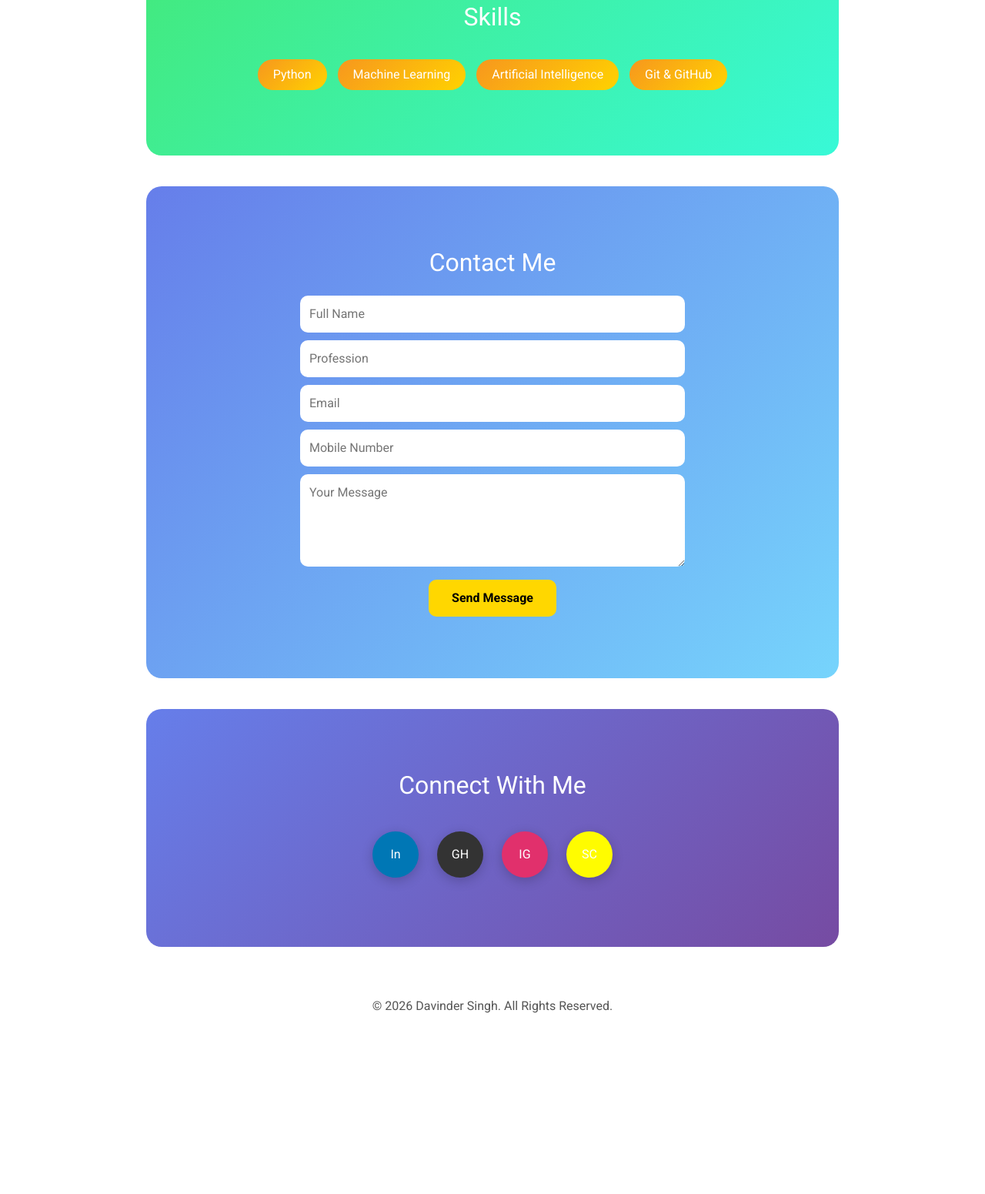
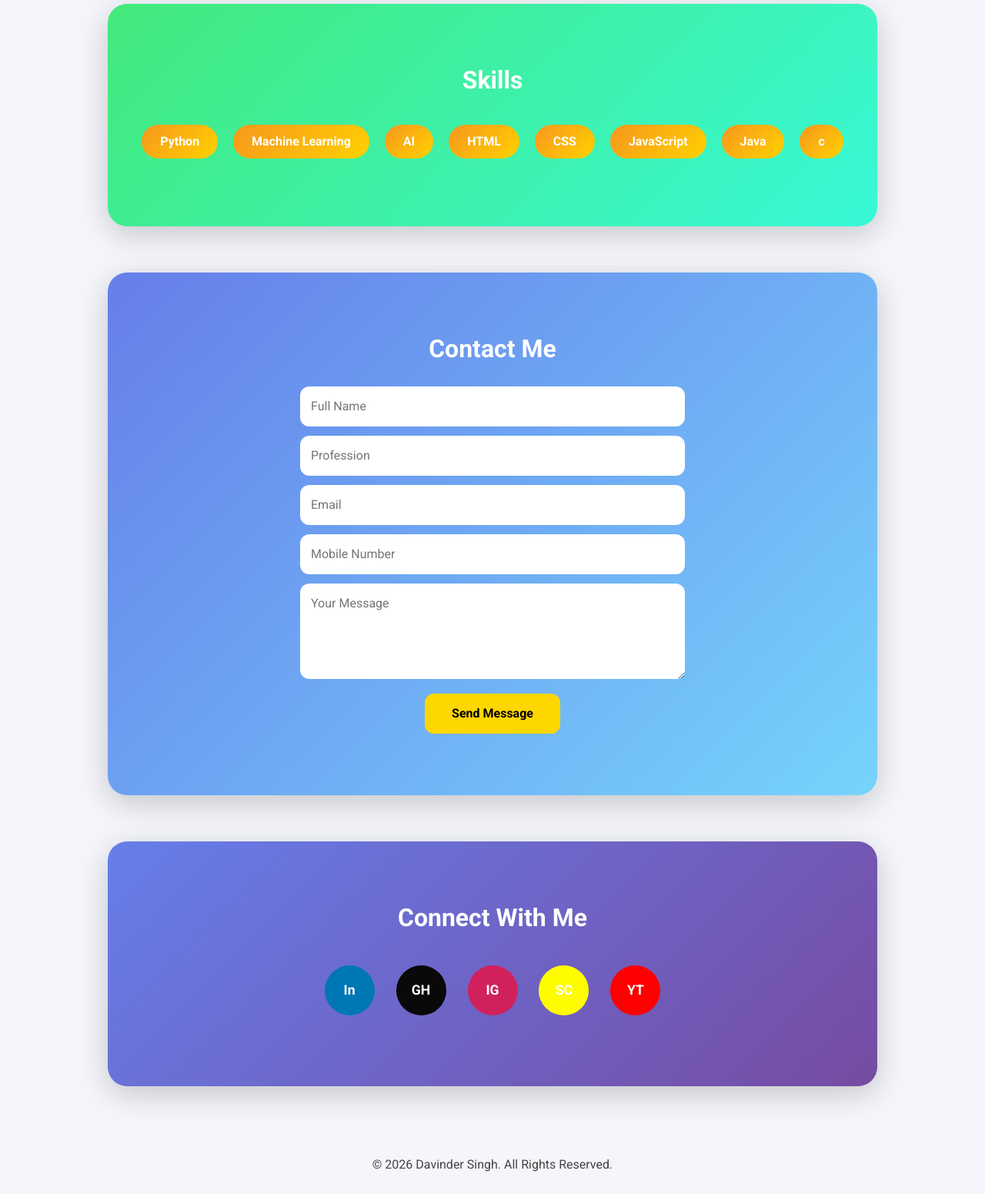
Before and after one commit to thedavinder01/Davinder-portfolio, a plain HTML site: page index.html in a window 1280 px wide. Shown: the part 1249-2800 px from the top of the page at 77% size. Before the commit the page ends 2593 px from the top, so only its background shows below. Drawn offline with nearby package versions, Linux system fonts and the light colour scheme.

Commit message:
Revise index.html for new portfolio theme
Updated portfolio details and improved styling.

```diff
--- a/index.html
+++ b/index.html
@@ -3,16 +3,16 @@
 <head>
 <meta charset="UTF-8">
 <meta name="viewport" content="width=device-width, initial-scale=1.0">
-<title>Davinder Singh | Modern Portfolio</title>
+<title>Davinder Singh | Defence Researcher & Future Defence Technologies Innovator</title>
 
 <link href="https://cdn.jsdelivr.net/npm/bootstrap@5.3.1/dist/css/bootstrap.min.css" rel="stylesheet">
 <link href="https://fonts.googleapis.com/css2?family=Roboto:wght@400;700&display=swap" rel="stylesheet">
 
 <style>
-body, html { margin:0; padding:0; font-family:'Roboto', sans-serif; scroll-behavior: smooth; }
+body, html { margin:0; padding:0; font-family:'Roboto', sans-serif; scroll-behavior: smooth; background:#f4f6fb; }
 
 /* Navbar */
-.navbar { background: rgba(0,0,0,0.85); }
+.navbar { background: rgba(0,0,0,0.85); backdrop-filter: blur(8px); }
 .navbar .nav-link { color: #fff !important; font-weight:500; transition: 0.3s; }
 .navbar .nav-link:hover { color: #ffd700 !important; }
 
@@ -26,23 +26,32 @@ header {
   text-align:center;
   background: linear-gradient(135deg,#4a90e2,#50e3c2);
   color:#fff;
+  padding:20px;
 }
-header h1 { font-size:3.5rem; font-weight:700; margin-bottom:15px; }
-header p { font-size:1.3rem; max-width:700px; margin:0 auto; line-height:1.6; }
+header h1 { font-size:3.2rem; font-weight:700; margin-bottom:15px; }
+header p { font-size:1.2rem; max-width:800px; margin:0 auto; }
 
 /* Profile Image */
 .profile-img{
   width:180px;
   height:180px;
   border-radius:50%;
-  border:5px solid white;
+  border:6px solid white;
   margin-bottom:20px;
   object-fit:cover;
+  box-shadow:0 10px 30px rgba(0,0,0,0.3);
 }
 
 /* Sections */
-section { padding:80px 20px; max-width:900px; margin:40px auto; border-radius:20px; color:#fff; }
-section h2 { text-align:center; margin-bottom:30px; }
+section {
+  padding:80px 30px;
+  max-width:1000px;
+  margin:60px auto;
+  border-radius:25px;
+  color:#fff;
+  box-shadow:0 10px 40px rgba(0,0,0,0.2);
+}
+section h2 { text-align:center; margin-bottom:30px; font-weight:700; }
 
 /* About */
 #about { background: linear-gradient(135deg,#ff758c,#ff7eb3); }
@@ -52,44 +61,53 @@ section h2 { text-align:center; margin-bottom:30px; }
 .skills .badge {
   background: linear-gradient(135deg,#f7971e,#ffd200);
   color:#fff;
-  font-weight:500;
-  margin:5px;
-  padding:12px 20px;
+  margin:8px;
+  padding:14px 24px;
   font-size:1rem;
-  border-radius:25px;
+  border-radius:30px;
 }
 
 /* Contact */
 #contact { background: linear-gradient(135deg,#667eea,#76d4fc); }
 #contact input, #contact textarea {
   width:100%;
-  padding:12px;
-  border-radius:10px;
+  padding:14px;
+  border-radius:12px;
   border:none;
-  margin-bottom:10px;
+  margin-bottom:12px;
 }
 #contact button {
   background:#FFD700;
-  color:black;
   font-weight:bold;
-  padding:12px 30px;
+  padding:14px 35px;
   border:none;
-  border-radius:10px;
+  border-radius:12px;
 }
 
 /* Connect */
-#connect { background: linear-gradient(135deg,#667eea,#764ba2); text-align:center; color:#fff; }
+#connect { background: linear-gradient(135deg,#667eea,#764ba2); text-align:center; }
 .social-buttons a {
-  display:inline-block; margin:10px; width:60px; height:60px; line-height:60px; text-align:center;
-  text-decoration:none; color:#fff; font-weight:500; border-radius:50%; font-size:1rem;
-  transition: all 0.3s ease; box-shadow:0 4px 15px rgba(0,0,0,0.2);
+  display:inline-block;
+  margin:12px;
+  width:65px;
+  height:65px;
+  line-height:65px;
+  text-align:center;
+  text-decoration:none;
+  color:#fff;
+  font-weight:700;
+  border-radius:50%;
+  font-size:1.1rem;
 }
-.social-buttons a:hover { transform: scale(1.2); box-shadow:0 6px 25px rgba(0,0,0,0.35); }
-.linkedin { background-color:#0077b5; } .github { background-color:#333; } .instagram { background:#e1306c;} .snapchat { background-color:#fffc00; color:#000; }
+.linkedin { background:#0077b5; }
+.github { background:#090909; }
+.instagram { background:#d1215c;}
+.snapchat { background:#fffc00; color:#000; }
+.youtube { background:#ff0000; }
 
 
 /* Footer */
-footer { text-align:center; padding:25px 10px; margin-top:30px; font-weight:500; color:#555; }
+footer { text-align:center; padding:30px; font-weight:500; color:#444; }
 </style>
 </head>
 <body>
@@ -97,8 +115,13 @@ footer { text-align:center; padding:25px 10px; margin-top:30px; font-weight:500;
 <!-- Navbar -->
 <nav class="navbar navbar-expand-lg navbar-dark fixed-top">
   <div class="container">
-    <a class="navbar-brand text-white" href="#">Davinder Singh</a>
-    <div class="collapse navbar-collapse">
+    <a class="navbar-brand fw-bold" href="#">Davinder Singh</a>
+
+    <button class="navbar-toggler" type="button" data-bs-toggle="collapse" data-bs-target="#menu">
+      <span class="navbar-toggler-icon"></span>
+    </button>
+
+    <div class="collapse navbar-collapse" id="menu">
       <ul class="navbar-nav ms-auto">
         <li class="nav-item"><a class="nav-link" href="#home">Home</a></li>
         <li class="nav-item"><a class="nav-link" href="#about">About</a></li>
@@ -112,15 +135,17 @@ footer { text-align:center; padding:25px 10px; margin-top:30px; font-weight:500;
 
 <!-- Home -->
 <header id="home">
+  <img src="profile.jpg" class="profile-img" alt="Davinder Singh">
   <h1>Davinder Singh</h1>
-  <p>CSE Student at Thapar Institute of Engineering & Technology | Python & AI Learner | Aspiring Software Engineer</p>
+  <p>CSE Student | Defence Researcher & Future Defence Technologies Innovator | Aspiring Engineer</p>
 </header>
 
 <!-- About -->
 <section id="about">
   <h2>About Me</h2>
-  <p class="text-center">
-    I am a Computer Science Engineering (CSE) student at Thapar Institute of Engineering & Technology, passionate about programming, AI, and software development.
+  <p class="text-center fs-5">
+    I am a Computer Science Engineering (CSE) student at Thapar Institute of Engineering & Technology,
+    passionate about programming, AI and building real-world projects. i have a keen intrest in Defecne Rearesch and Future Defece Technologies.
   </p>
 </section>
 
@@ -130,36 +155,54 @@ footer { text-align:center; padding:25px 10px; margin-top:30px; font-weight:500;
   <div class="text-center skills">
     <span class="badge">Python</span>
     <span class="badge">Machine Learning</span>
-    <span class="badge">Artificial Intelligence</span>
-    <span class="badge">Git & GitHub</span>
+    <span class="badge">AI</span>
+    <span class="badge">HTML</span>
+    <span class="badge">CSS</span>
+    <span class="badge">JavaScript</span>
+    <span class="badge">Java</span>
+    <span class="badge">c</span>
+
   </div>
 </section>
 
 <!-- Contact -->
 <section id="contact">
-  <h2 class="text-center mb-4">Contact Me</h2>
-  <form action="https://formspree.io/f/mlggrkzo" method="POST" class="mx-auto" style="max-width:500px;">
+  <h2>Contact Me</h2>
+
+  <form action="https://formspree.io/f/mlggrkzo" method="POST" style="max-width:500px;margin:auto;">
+
     <input type="text" name="name" placeholder="Full Name" required>
+
     <input type="text" name="profession" placeholder="Profession" required>
+
     <input type="email" name="email" placeholder="Email" required>
+
     <input type="tel" name="mobile" placeholder="Mobile Number" required>
+
     <textarea name="message" rows="4" placeholder="Your Message"></textarea>
-    <div class="text-center"><button type="submit">Send Message</button></div>
+
+    <div class="text-center">
+      <button type="submit">Send Message</button>
+    </div>
+
   </form>
 </section>
 
 <!-- Connect -->
-  <section id="connect">
+<section id="connect">
   <h2>Connect With Me</h2>
   <div class="social-buttons">
     <a class="linkedin" href="https://www.linkedin.com/in/davinder-singh-78123838b" target="_blank">In</a>
     <a class="github" href="https://github.com/thedavinder01" target="_blank">GH</a>
     <a class="instagram" href="https://www.instagram.com/thedavinder_singh01/" target="_blank">IG</a>
     <a class="snapchat" href="https://www.snapchat.com/add/davinder_s4588" target="_blank">SC</a>
+    <a class="youtube" href="https://www.youtube.com/channel/UCNhJLdzc90gNpxWyq-Vu5Ww" target="_blank">YT</a>
   </div>
 </section>
 
-<footer>&copy; 2026 Davinder Singh. All Rights Reserved.</footer>
 
+<footer>© 2026 Davinder Singh. All Rights Reserved.</footer>
+
+<script src="https://cdn.jsdelivr.net/npm/bootstrap@5.3.1/dist/js/bootstrap.bundle.min.js"></script>
 </body>
 </html>
```
